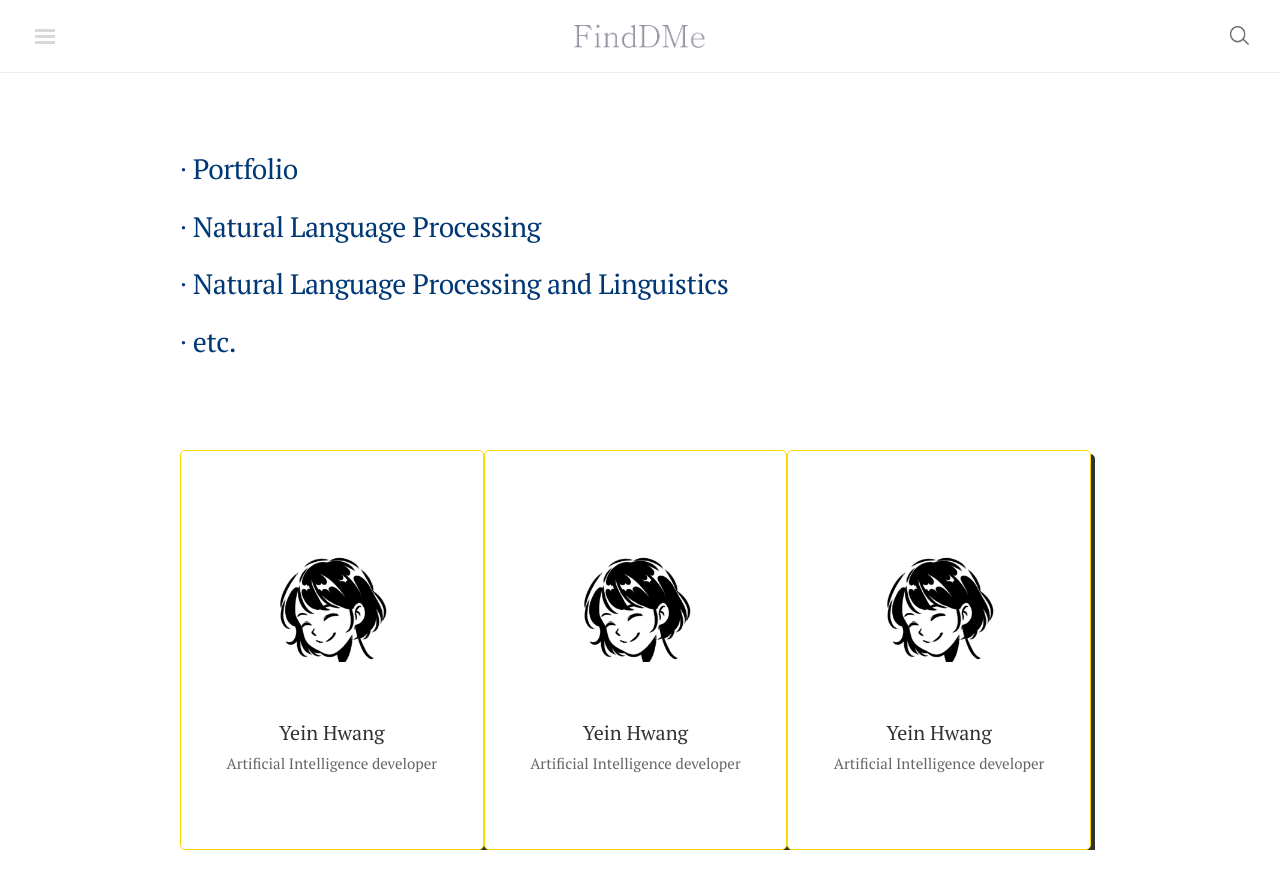
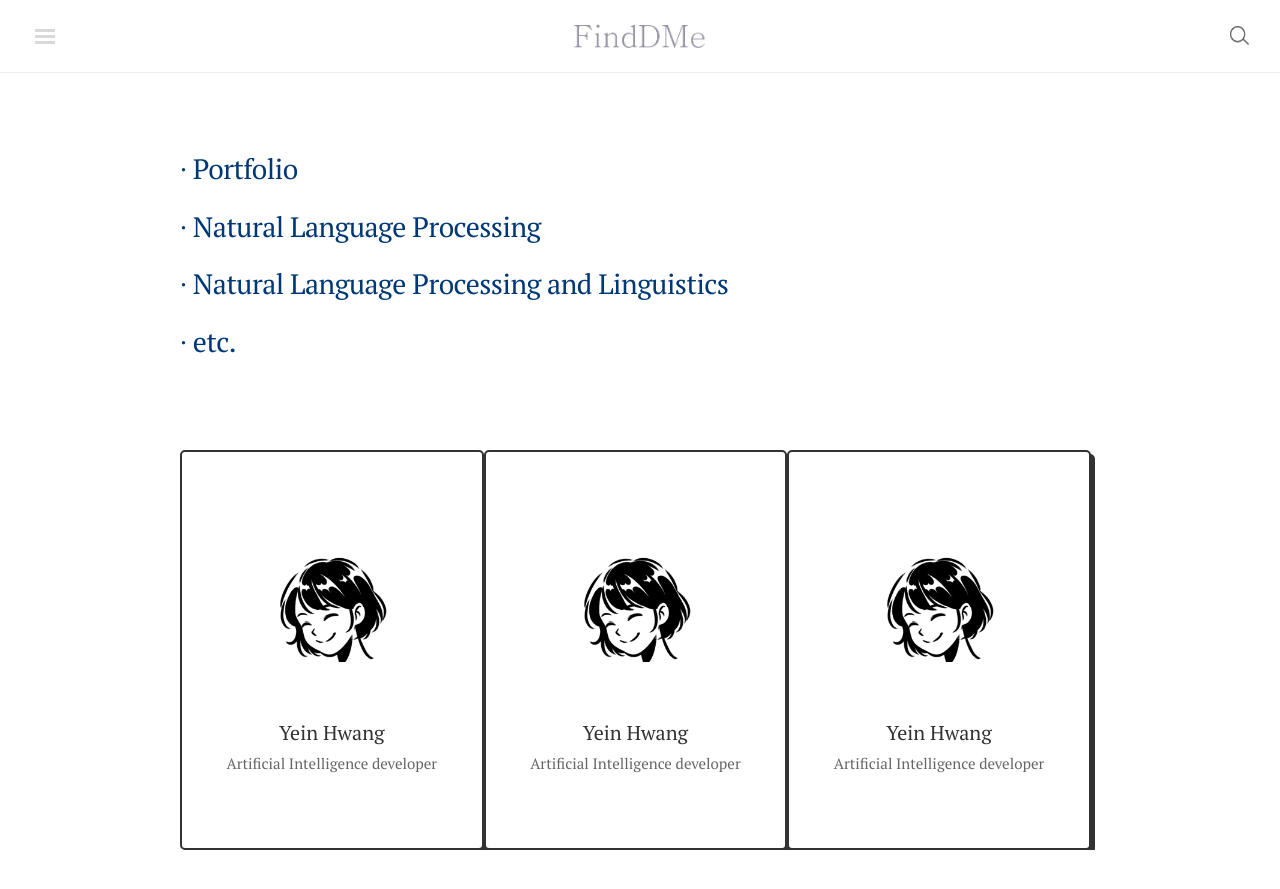
Before and after one commit to finddme/finddme.github.io, a Jekyll site: the page built from blog/home.html, in a window 1280 px wide. Shown: the top 889 px of the page. Built offline with Jekyll 4.4.1, drawn with Linux system fonts in a browser that asks for light colours; nearby versions of some CDN libraries; comment, search, counter and statistics services are not loaded.

Commit message:
Update home.html

```diff
--- a/blog/home.html
+++ b/blog/home.html
@@ -45,7 +45,7 @@
 <br>
 
 <div class="card-expo">
-      <div class="card" onclick="location.href='https://finddme.github.io/about/';" style=" cursor: pointer; border: 1px solid gold; float: left; width: 33%; overflow-y:hidden;" >
+      <div class="card" onclick="location.href='https://finddme.github.io/about/';" style=" cursor: pointer; float: left; width: 33%; overflow-y:hidden;" >
         <div class="card-photo"></div>
         <div class="card-title">Yein Hwang<br>
             <span>Artificial Intelligence developer</span>
@@ -72,7 +72,7 @@
 </div>
 
 <div class="card-expo">
-      <div class="card" onclick="location.href='https://finddme.github.io/about/';" style=" cursor: pointer; border: 1px solid gold; float: left; width: 33%; overflow-y:hidden;" >
+      <div class="card" onclick="location.href='https://finddme.github.io/about/';" style=" cursor: pointer; float: left; width: 33%; overflow-y:hidden;" >
         <div class="card-photo"></div>
         <div class="card-title">Yein Hwang<br>
             <span>Artificial Intelligence developer</span>
@@ -99,7 +99,7 @@
 </div>
 
 <div class="card-expo">
-      <div class="card" onclick="location.href='https://finddme.github.io/about/';" style=" cursor: pointer; border: 1px solid gold; float: left; width: 33%; overflow-y:hidden;" >
+      <div class="card" onclick="location.href='https://finddme.github.io/about/';" style=" cursor: pointer; float: left; width: 33%; overflow-y:hidden;" >
         <div class="card-photo"></div>
         <div class="card-title">Yein Hwang<br>
             <span>Artificial Intelligence developer</span>
```
